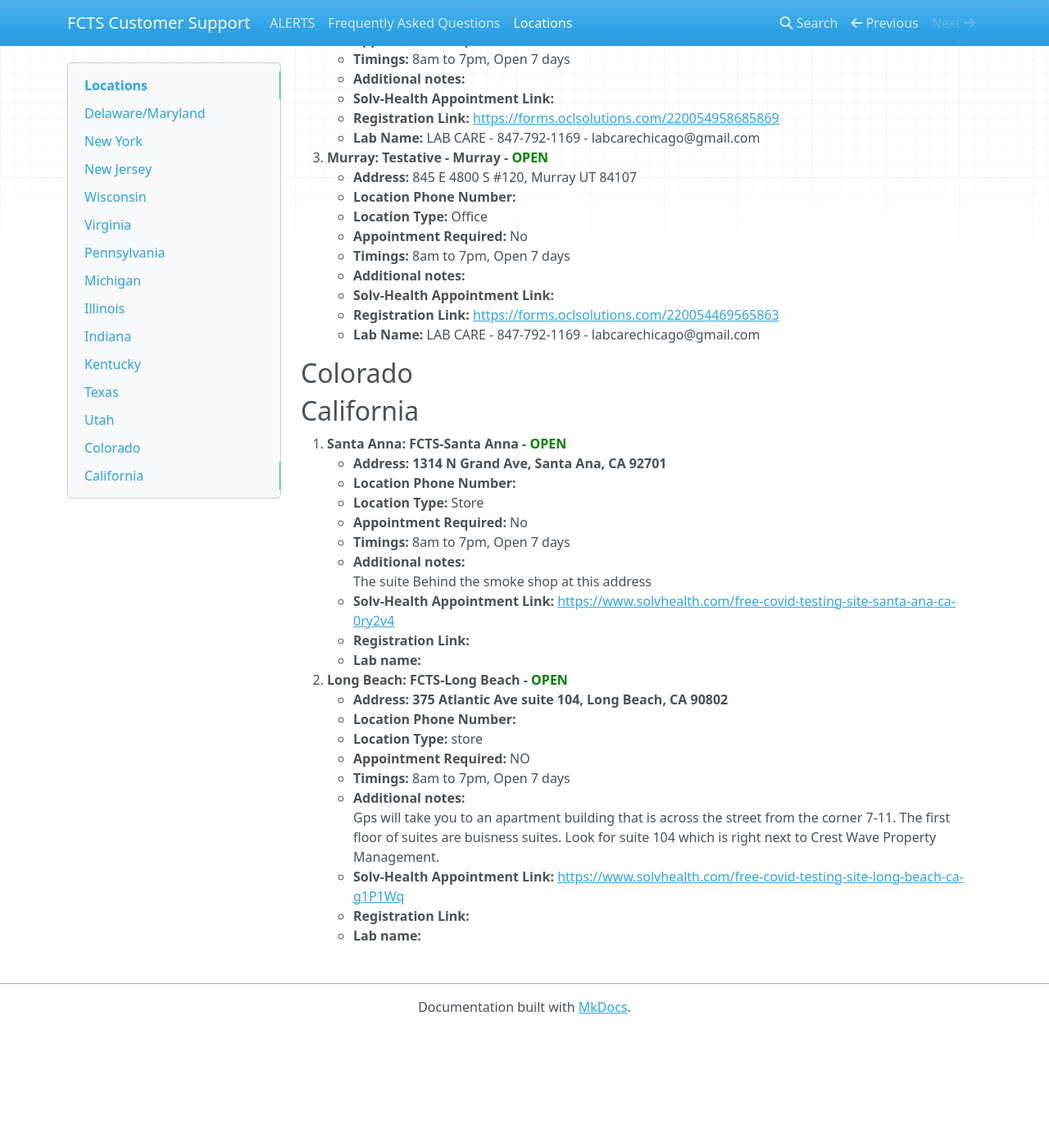
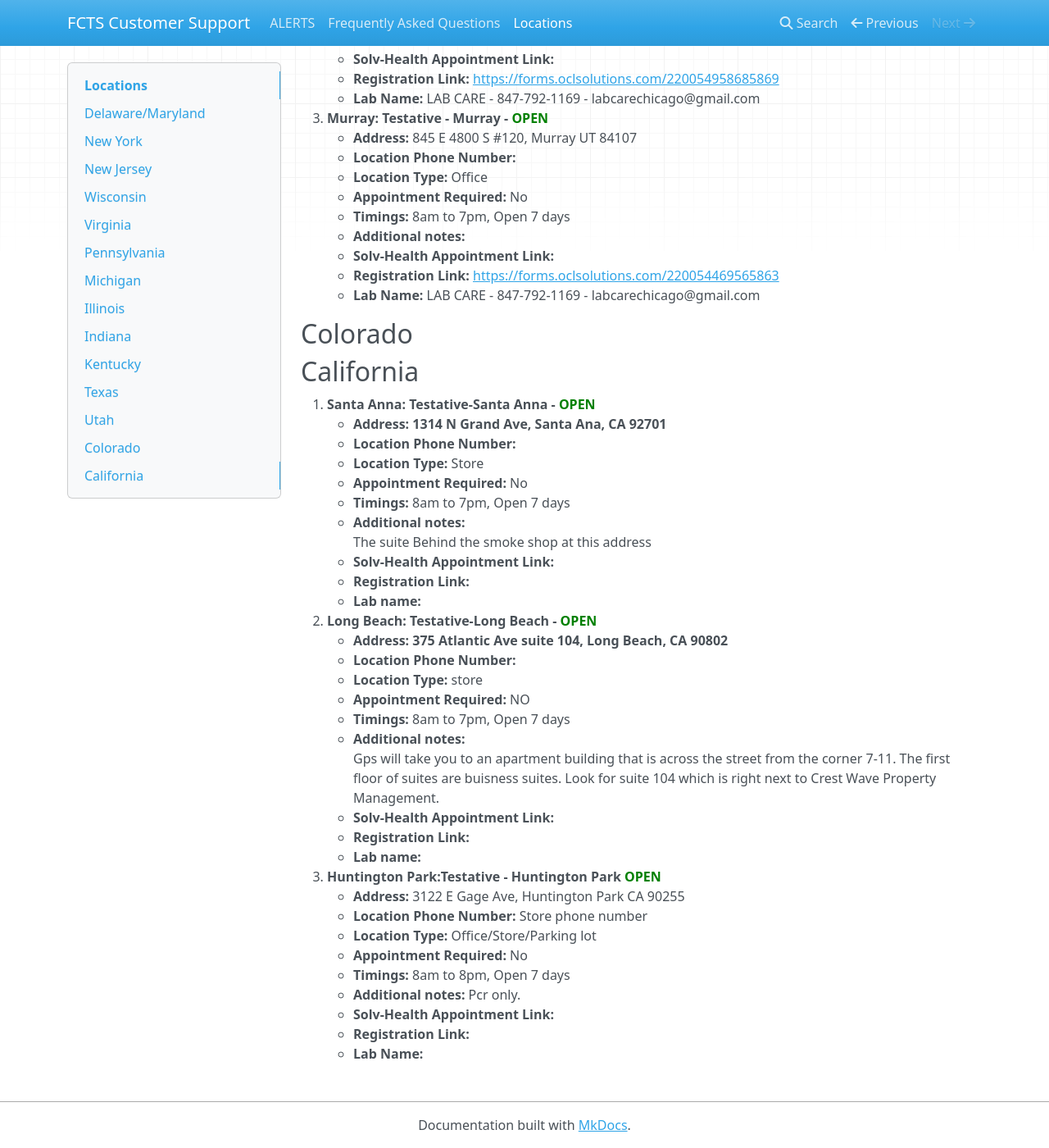
Before and after one commit to fcts000/fcts-cs-docs, an MkDocs documentation site: the page built from docs/locations.md, in a window 1280 px wide and 1400 px high, scrolled down 9871 px. Shown: the whole window at 82% size. Built offline with MkDocs 1.6.1, drawn with Linux system fonts in a browser that asks for light colours; nearby versions of some CDN libraries; before the commit the page ends 11127 px from its top, so only the background shows below that; some of the changed text lies outside the part shown.

Commit message:
added new cali location,still need lab info

```diff
--- a/docs/locations.md
+++ b/docs/locations.md
@@ -408,7 +406,7 @@
 ## Colorado
 
 ## California
-1. **Santa Anna: FCTS-Santa Anna - <font color="GREEN">OPEN</font>**
+1. **Santa Anna: Testative-Santa Anna - <font color="GREEN">OPEN</font>**
     * **Address:** **1314 N Grand Ave, Santa Ana, CA 92701**
     * **Location Phone Number:**
     * **Location Type:** Store
@@ -416,10 +414,10 @@
     * **Timings:** 8am to 7pm, Open 7 days
     * **Additional notes:**
       The suite Behind the smoke shop at this address
-    * **Solv-Health Appointment Link:** <https://www.solvhealth.com/free-covid-testing-site-santa-ana-ca-0ry2v4>
+    * **Solv-Health Appointment Link:**
     * **Registration Link:**
     * **Lab name:**
-1. **Long Beach: FCTS-Long Beach - <font color="green">OPEN</font>**
+1. **Long Beach: Testative-Long Beach - <font color="green">OPEN</font>**
     * **Address: 375 Atlantic Ave suite 104, Long Beach, CA  90802**
     * **Location Phone Number:**
     * **Location Type:** store
@@ -427,6 +425,17 @@
     * **Timings:** 8am to 7pm, Open 7 days
     * **Additional notes:**
         Gps will take you to an apartment building that is across the street from the corner 7-11. The first floor of suites are buisness suites. Look for suite 104 which is right next to Crest Wave Property Management.
-    * **Solv-Health Appointment Link:** <https://www.solvhealth.com/free-covid-testing-site-long-beach-ca-g1P1Wq>
+    * **Solv-Health Appointment Link:**
     * **Registration Link:**
     * **Lab name:**
+1. **Huntington Park:Testative - Huntington Park <font color="green">OPEN</font>**
+    * **Address:** 3122 E Gage Ave, Huntington Park CA 90255
+    * **Location Phone Number:** Store phone number
+    * **Location Type:** Office/Store/Parking lot
+    * **Appointment Required:** No
+    * **Timings:** 8am to 8pm, Open 7 days
+    * **Additional notes:**
+      Pcr only.
+    * **Solv-Health Appointment Link:**
+    * **Registration Link:**
+    * **Lab Name:**
```
Also changed, not shown: other parts of docs/locations.md (+0 -2 lines), site/index.html, site/locations/index.html, site/search/search_index.json, 1 other file.
